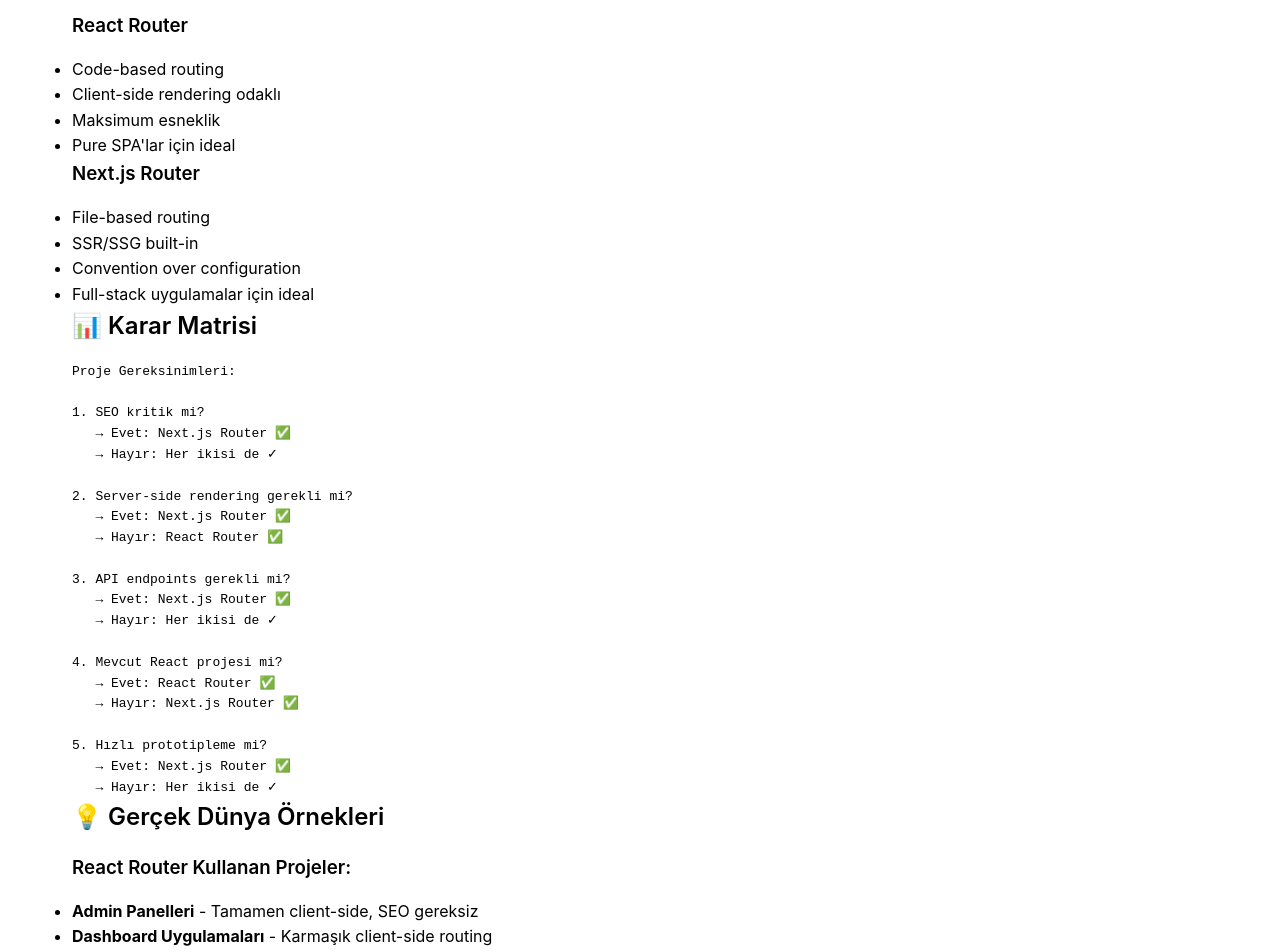
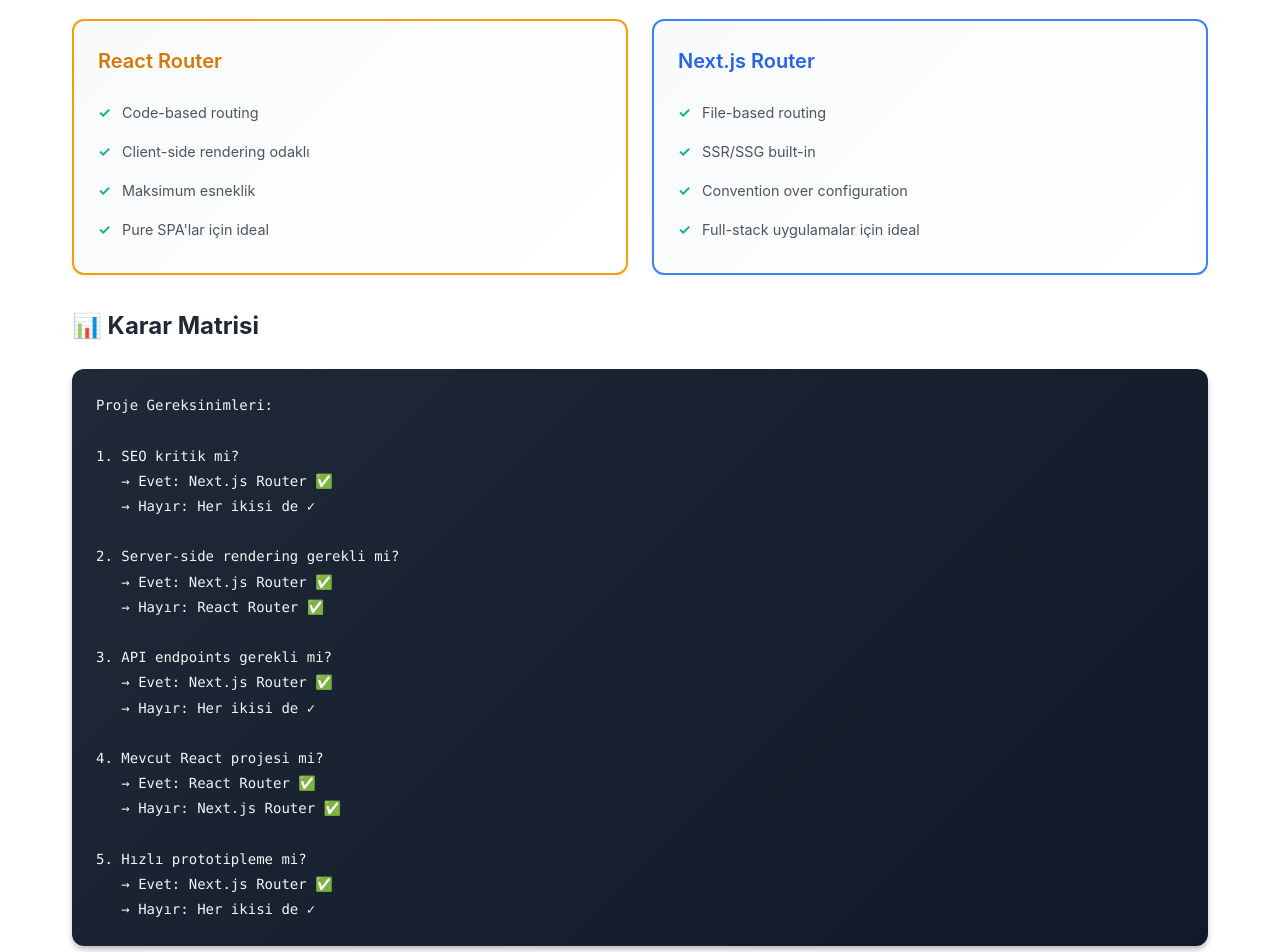
Before and after one commit to berksafran/react-workshop, a Next.js app in the folder 03-react-nextjs-workshop/: page /day2/02-nextjs-router/02-comparison in a window 1280 px wide. Shown: the part 320-1272 px from the top of the page. Built offline with nearby package versions, Linux system fonts and the light colour scheme.

Commit message:
feat: Introduce workshop plan and content, and refactor the Next.js router comparison page with updated navigation links and styling.

```diff
--- /dev/null
+++ b/03-react-nextjs-workshop/app/day2/02-nextjs-router/02-comparison/comparison.module.scss
@@ -0,0 +1,156 @@
+.comparisonPage {
+    h2 {
+        font-size: 1.5rem;
+        font-weight: 700;
+        color: #1f2937;
+        margin-bottom: 1.5rem;
+        margin-top: 2rem;
+    }
+
+    h3 {
+        font-size: 1.125rem;
+        font-weight: 600;
+        color: #374151;
+        margin-top: 1.5rem;
+        margin-bottom: 0.75rem;
+    }
+}
+
+.summarySection {
+    display: grid;
+    grid-template-columns: repeat(auto-fit, minmax(280px, 1fr));
+    gap: 1.5rem;
+    margin: 1.5rem 0;
+}
+
+.comparisonCard {
+    background: linear-gradient(135deg, #f9fafb 0%, #ffffff 100%);
+    padding: 1.5rem;
+    border-radius: 0.75rem;
+    border: 2px solid #e5e7eb;
+    box-shadow: 0 2px 4px rgba(0, 0, 0, 0.05);
+    transition: all 0.3s;
+
+    &:first-child {
+        border-color: #f59e0b;
+
+        h3 {
+            color: #d97706;
+        }
+    }
+
+    &:last-child {
+        border-color: #3b82f6;
+
+        h3 {
+            color: #2563eb;
+        }
+    }
+
+    &:hover {
+        transform: translateY(-4px);
+        box-shadow: 0 8px 16px rgba(0, 0, 0, 0.1);
+    }
+
+    h3 {
+        margin-top: 0;
+        margin-bottom: 1rem;
+        font-size: 1.25rem;
+    }
+
+    ul {
+        list-style: none;
+        padding: 0;
+        margin: 0;
+
+        li {
+            padding: 0.5rem 0;
+            padding-left: 1.5rem;
+            position: relative;
+            color: #4b5563;
+            font-size: 0.9rem;
+
+            &::before {
+                content: '✓';
+                position: absolute;
+                left: 0;
+                color: #10b981;
+                font-weight: bold;
+            }
+        }
+    }
+}
+
+.decisionMatrix {
+    background: linear-gradient(135deg, #1f2937 0%, #111827 100%);
+    padding: 1.5rem;
+    border-radius: 0.75rem;
+    margin: 1.5rem 0;
+    box-shadow: 0 4px 6px -1px rgba(0, 0, 0, 0.3);
+
+    pre {
+        margin: 0;
+        color: #f3f4f6;
+        font-family: 'Monaco', 'Menlo', 'Ubuntu Mono', monospace;
+        font-size: 0.875rem;
+        line-height: 1.8;
+        overflow-x: auto;
+    }
+}
+
+.examplesSection {
+    margin-top: 2rem;
+
+    h3 {
+        color: #1f2937;
+        margin-top: 2rem;
+        margin-bottom: 1rem;
+        padding-bottom: 0.5rem;
+        border-bottom: 2px solid #e5e7eb;
+    }
+
+    ul {
+        list-style: none;
+        padding: 0;
+        display: grid;
+        gap: 0.75rem;
+
+        li {
+            background-color: #f9fafb;
+            padding: 1rem;
+            border-radius: 0.5rem;
+            border-left: 4px solid #6366f1;
+            transition: all 0.2s;
+
+            &:hover {
+                background-color: #f3f4f6;
+                transform: translateX(4px);
+            }
+
+            strong {
+                color: #4f46e5;
+                font-weight: 600;
+            }
+        }
+    }
+}
+
+.reactRouterExamples {
+    ul li {
+        border-left-color: #f59e0b;
+
+        strong {
+            color: #d97706;
+        }
+    }
+}
+
+.nextjsExamples {
+    ul li {
+        border-left-color: #3b82f6;
+
+        strong {
+            color: #2563eb;
+        }
+    }
+}
--- a/03-react-nextjs-workshop/app/day2/02-nextjs-router/02-comparison/page.tsx
+++ b/03-react-nextjs-workshop/app/day2/02-nextjs-router/02-comparison/page.tsx
@@ -1,7 +1,7 @@
 import { promises as fs } from 'fs';
 import path from 'path';
 import { PageContainer } from '@/app/components/PageContainer';
-import styles from '../../../day1/02-react-core/page.module.scss';
+import styles from './comparison.module.scss';
 
 export default async function ComparisonPage() {
     // Read NOTES.md file
@@ -14,10 +14,11 @@
             description="İki routing çözümünün detaylı karşılaştırması"
             notesContent={notesContent}
         >
-            <section className={styles.section}>
+            <div className={styles.comparisonPage}>
+                <section>
                     <h2>🎯 Özet</h2>
-                <div className={styles.highlights}>
-                    <div>
+                    <div className={styles.summarySection}>
+                        <div className={styles.comparisonCard}>
                             <h3>React Router</h3>
                             <ul>
                                 <li>Code-based routing</li>
@@ -26,7 +27,7 @@
                                 <li>Pure SPA'lar için ideal</li>
                             </ul>
                         </div>
-                    <div>
+                        <div className={styles.comparisonCard}>
                             <h3>Next.js Router</h3>
                             <ul>
                                 <li>File-based routing</li>
@@ -38,9 +39,9 @@
                     </div>
                 </section>
 
-            <section className={styles.section}>
+                <section>
                     <h2>📊 Karar Matrisi</h2>
-                <div className={styles.code}>
+                    <div className={styles.decisionMatrix}>
                         <pre>{`Proje Gereksinimleri:
 
 1. SEO kritik mi?
@@ -65,16 +66,19 @@
                     </div>
                 </section>
 
-            <section className={styles.section}>
+                <section className={styles.examplesSection}>
                     <h2>💡 Gerçek Dünya Örnekleri</h2>
 
+                    <div className={styles.reactRouterExamples}>
                         <h3>React Router Kullanan Projeler:</h3>
                         <ul>
                             <li><strong>Admin Panelleri</strong> - Tamamen client-side, SEO gereksiz</li>
                             <li><strong>Dashboard Uygulamaları</strong> - Karmaşık client-side routing</li>
                             <li><strong>Internal Tools</strong> - Sadece authenticated kullanıcılar</li>
                         </ul>
+                    </div>
 
+                    <div className={styles.nextjsExamples}>
                         <h3>Next.js Router Kullanan Projeler:</h3>
                         <ul>
                             <li><strong>E-ticaret Siteleri</strong> - SEO kritik, ürün sayfaları SSG</li>
@@ -82,7 +86,9 @@
                             <li><strong>Marketing Siteleri</strong> - Landing pages, SEO optimizasyonu</li>
                             <li><strong>SaaS Uygulamaları</strong> - Hem public hem authenticated sayfalar</li>
                         </ul>
+                    </div>
                 </section>
+            </div>
         </PageContainer>
     );
 }
--- a/03-react-nextjs-workshop/app/page.tsx
+++ b/03-react-nextjs-workshop/app/page.tsx
@@ -63,8 +63,8 @@
               <h3><Link href="/day2/02-nextjs-router">Next.js Router</Link></h3>
               <ul>
                 <li><Link href="/day2/02-nextjs-router/01-basics">Next.js Router Basics</Link></li>
-                <li><Link href="/day2/02-nextjs-router/comparison">React Router vs Next.js</Link></li>
-                <li><Link href="/day2/02-nextjs-router/api-routes">API Routes</Link></li>
+                <li><Link href="/day2/02-nextjs-router/02-comparison">React Router vs Next.js</Link></li>
+                <li><Link href="/day2/02-nextjs-router/03-api-routes">API Routes</Link></li>
               </ul>
             </div>
 
```
Lines whose indentation alone changed are shown as unchanged.
